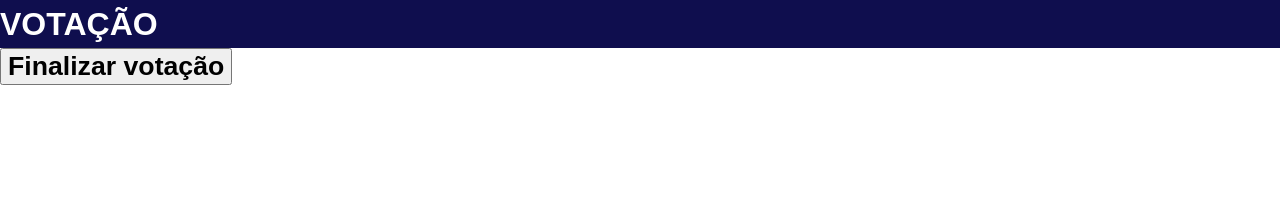
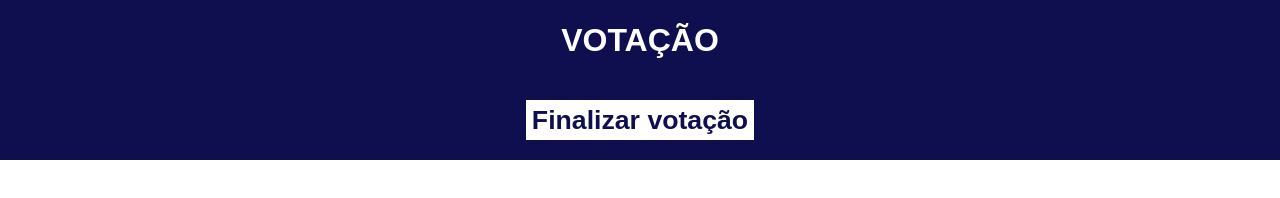
Before and after one commit to ViniciusMdJ/DApp_Voting, a plain HTML site: page index.html in a window 1280 px wide. Drawn offline with Linux system fonts and the light colour scheme.

Commit message:
add style to page

```diff
--- a/index.css
+++ b/index.css
@@ -1,6 +1,6 @@
 /* Reset browser styles */
 * {
-    margin: 0;
+  margin: auto;
   box-sizing: border-box;
 }
 
@@ -11,17 +11,40 @@
   display: flex;
   justify-content: center;
   flex-direction: column;
-    /* min-height: 100vh; */
-    /* max-width: 500px; */
-    /* margin:  0 auto; */
-    /* padding: 0 20px; */
 }
 
 /* Header */
 .header{
   background-color: #0F0E4E;
   color: #ffffff;
-    width: 100%;
-    height: 20%;
-    justify-content: center;
+  width: 100vw;
+  height: 10vh;
+  display: flex;
 }
+
+/* Main */
+
+.main {
+  background-color: #ffffff;
+  width: 100vw;
+  height: 80vh;
+  display: flex;
+  /* flex-direction: row; */
+}
+
+/* basebord */
+.basebord {
+  background-color: #0F0E4E;
+  color: #ffffff;
+  width: 100vw;
+  height: 10vh;
+  display: flex;
+}
+
+.basebord button {
+  background-color: #ffffff;
+  border: none;
+  display: inline-block;
+  color: #0F0E4E;
+  height: 50%;
+}
```
Lines whose indentation alone changed are shown as unchanged.
